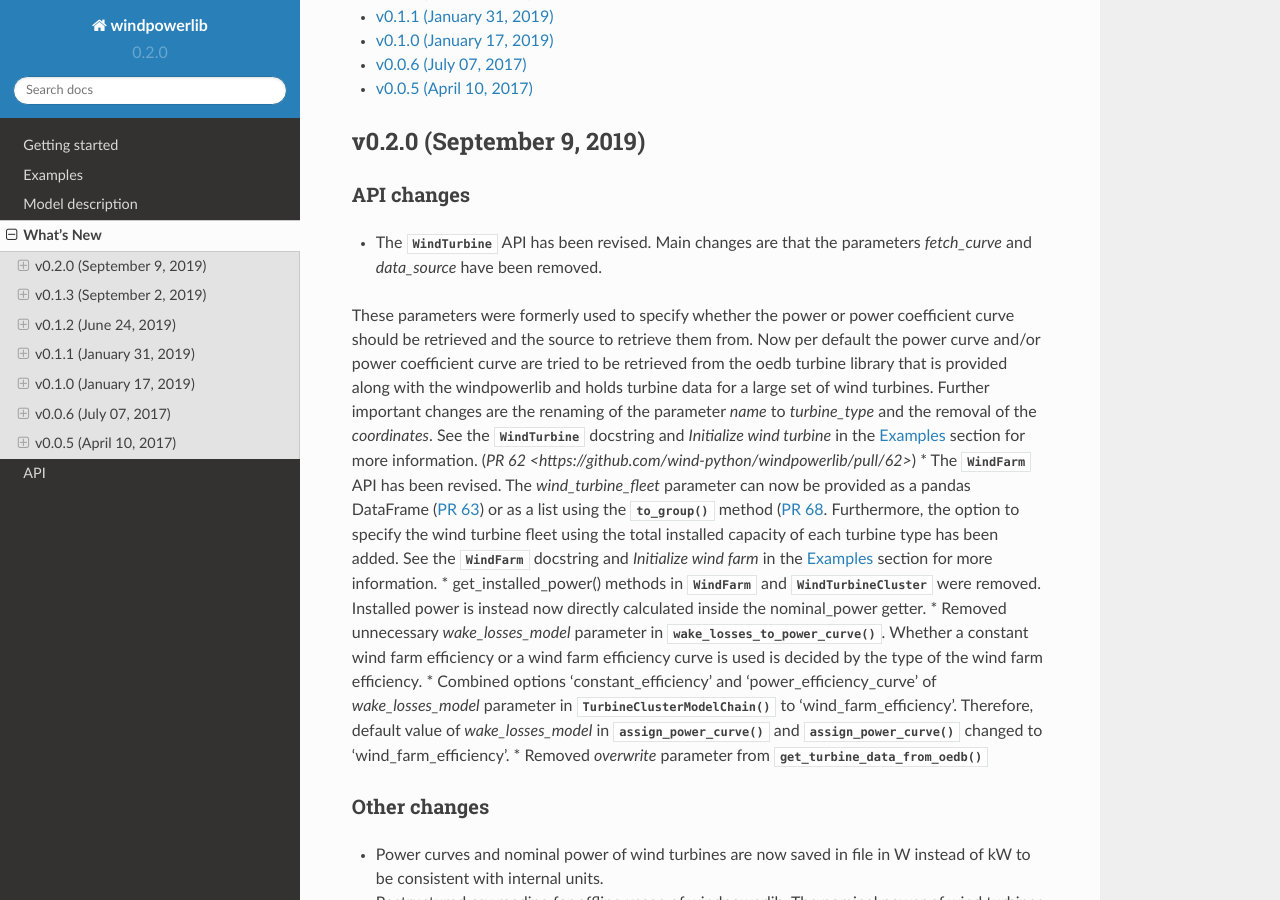
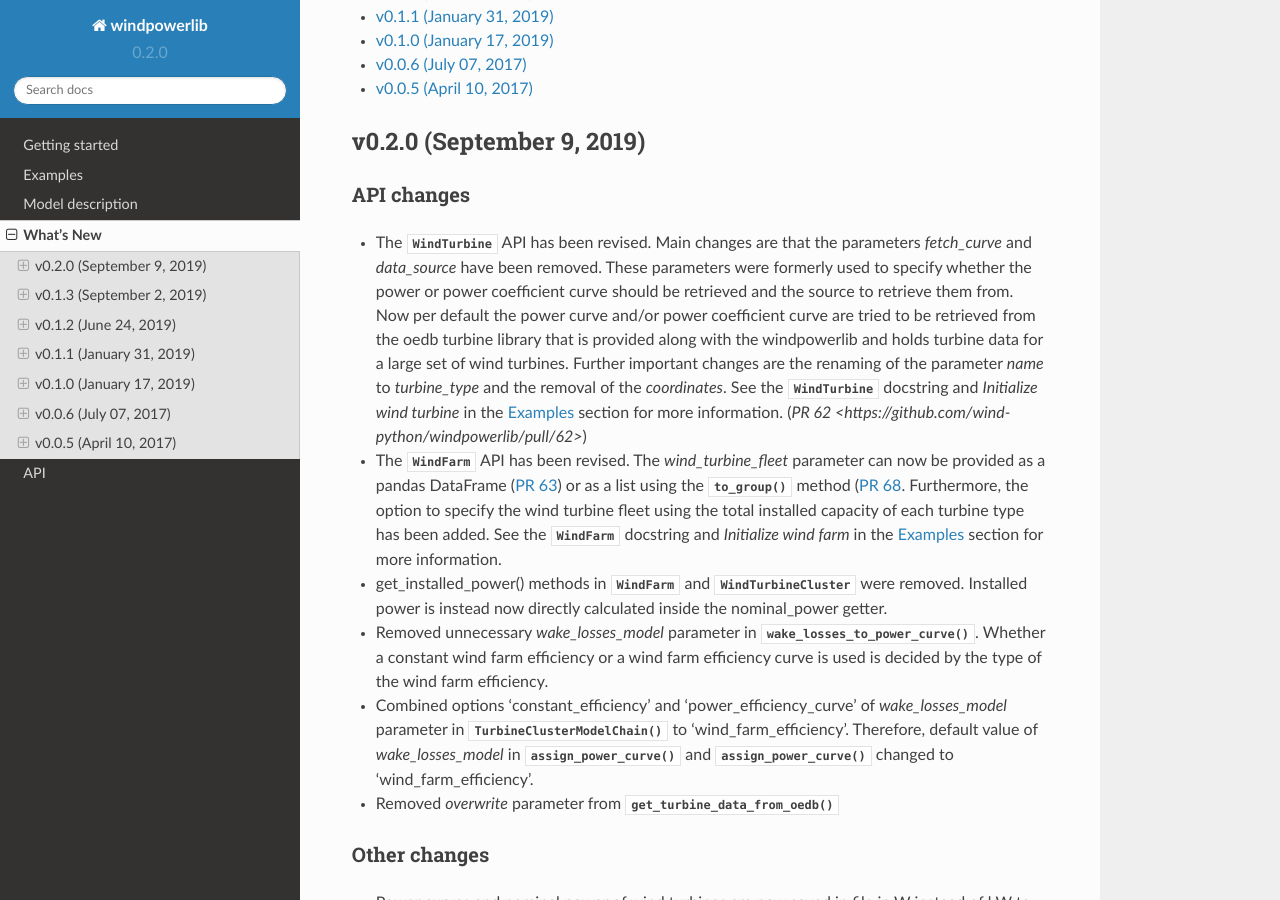
Before and after one commit to wind-python/windpowerlib, a Sphinx documentation site: the page built from doc/whats_new.rst, in a window 1280 px wide and 900 px high, scrolled down 311 px. Built offline with Sphinx 7.4.7 and the Read the Docs theme 2.0.0, drawn with Linux system fonts in a browser that asks for light colours; formulas are drawn with MathJax 3; pages that are not in the unit, such as notebooks, are missing from menus; some of the changed lines change nothing that is shown.

Commit message:
Change txt suffix to rst and fix format issues

```diff
--- a/doc/conf.py
+++ b/doc/conf.py
@@ -95,7 +95,7 @@
 
 # List of patterns, relative to source directory, that match files and
 # directories to ignore when looking for source files.
-exclude_patterns = ['_build']
+exclude_patterns = ['_build', 'whatsnew/*']
 
 # The reST default role (used for this markup: `text`) to use for all
 # documents.
--- a/doc/whats_new.rst
+++ b/doc/whats_new.rst
@@ -8,10 +8,10 @@
     :local:
     :backlinks: top
 
-.. include::  whatsnew/v0-2-0.txt
-.. include::  whatsnew/v0-1-3.txt
-.. include::  whatsnew/v0-1-2.txt
-.. include::  whatsnew/v0-1-1.txt
-.. include::  whatsnew/v0-1-0.txt
-.. include::  whatsnew/v006.txt
-.. include::  whatsnew/v005.txt
+.. include::  whatsnew/v0-2-0.rst
+.. include::  whatsnew/v0-1-3.rst
+.. include::  whatsnew/v0-1-2.rst
+.. include::  whatsnew/v0-1-1.rst
+.. include::  whatsnew/v0-1-0.rst
+.. include::  whatsnew/v006.rst
+.. include::  whatsnew/v005.rst
```
Also changed, not shown: doc/whatsnew/v0-2-0.rst (renamed from doc/whatsnew/v0-2-0.txt, +2 -11 lines), doc/whatsnew/v0-1-0.rst (renamed from doc/whatsnew/v0-1-0.txt), doc/whatsnew/v0-1-1.rst (renamed from doc/whatsnew/v0-1-1.txt), doc/whatsnew/v0-1-2.rst (renamed from doc/whatsnew/v0-1-2.txt), doc/whatsnew/v0-1-3.rst (renamed from doc/whatsnew/v0-1-3.txt), doc/whatsnew/v001.rst (renamed from doc/whatsnew/v001.txt), doc/whatsnew/v003.rst (renamed from doc/whatsnew/v003.txt), doc/whatsnew/v004.rst (renamed from doc/whatsnew/v004.txt), doc/whatsnew/v005.rst (renamed from doc/whatsnew/v005.txt), doc/whatsnew/v006.rst (renamed from doc/whatsnew/v006.txt).
